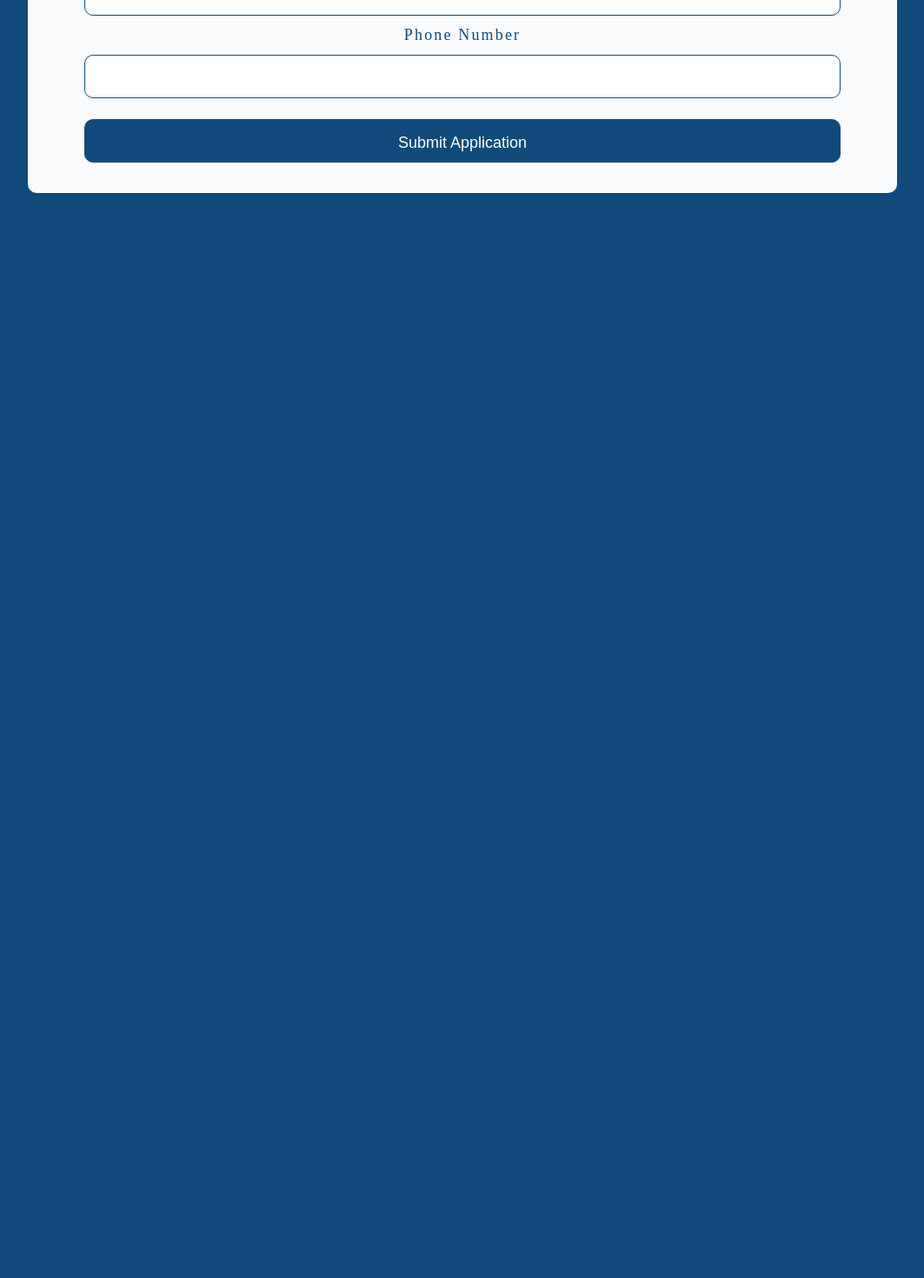
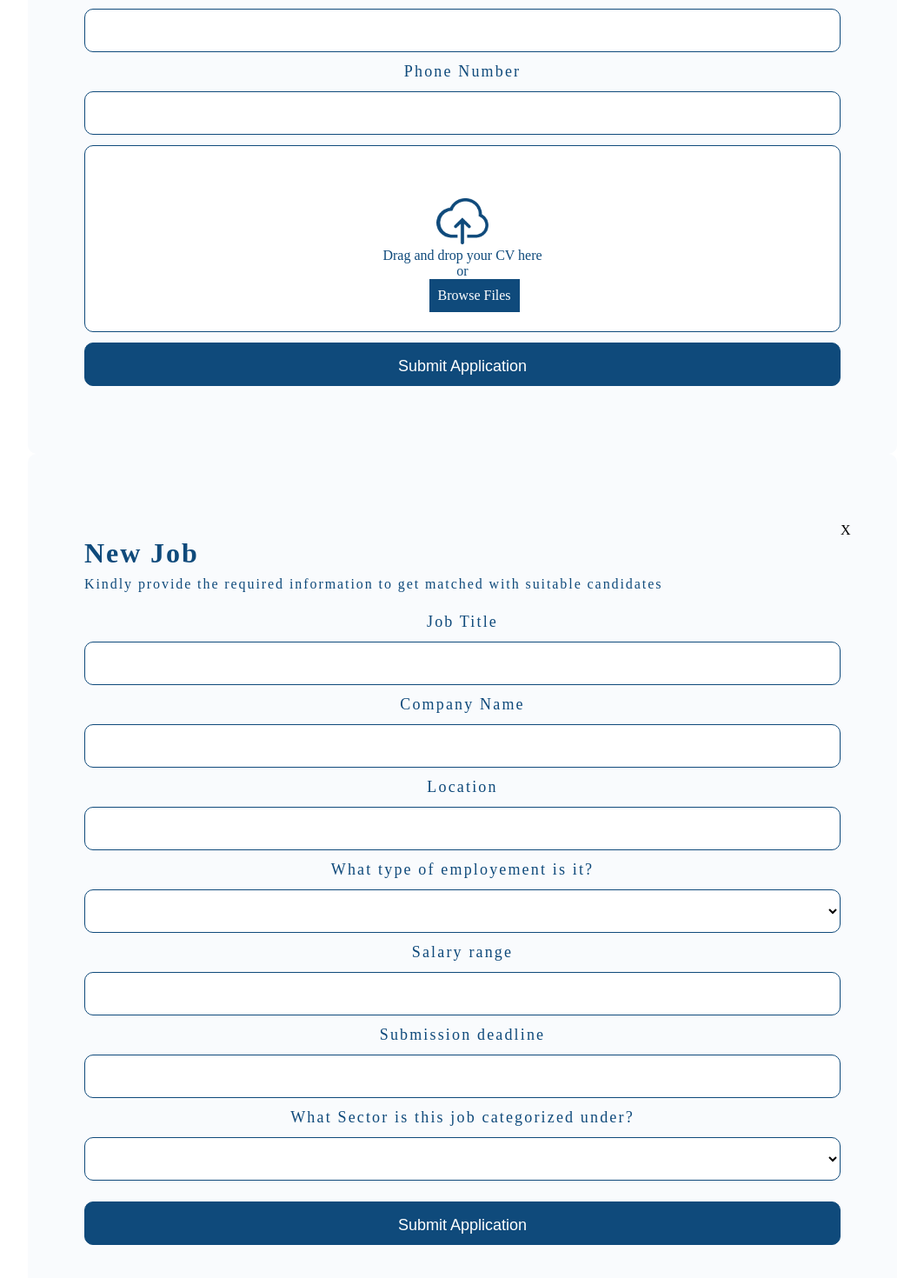
Before and after one commit to chiomaT/Decagon-week8-task, a React (Create React App) app in the folder job-app/: page / in a window 1280 px wide. Shown: the part 478-1948 px from the top of the page at 87% size, without its empty margins (108-1171 px from the left). Before the commit the page ends 800 px from the top, so only its background shows below. Built offline with nearby package versions, Linux system fonts and the light colour scheme.

Commit message:
job creation feature

```diff
--- a/job-app/src/App.js
+++ b/job-app/src/App.js
@@ -1,11 +1,13 @@
 import React from 'react';
 import ApplicationForm from './Components/ApplicationForm'
+import JobApplications from "./Components/JobCreationForm"
 import './App.css';
 
 function App() {
   return (
     <div className="App">
       <ApplicationForm />
+      <JobApplications />
     </div>
   );
 }
--- a/job-app/src/Components/ApplicationForm.js
+++ b/job-app/src/Components/ApplicationForm.js
@@ -1,14 +1,13 @@
 import React from 'react';
-// import { FontAwesomeIcon } from '@fortawesome/react-fontawesome';
-// import { solid, regular, brands } from '@fortawesome/fontawesome-svg-core/import.macro'
+import Imgg from "../Images/upload icon.png"
 
 const application = () => {
   return (
     <div className="container">
       <form className="Application-Form">
-      <div className="form-delete">
-        <p className="form-actions">X</p>
-      </div>
+        <div className="form-delete">
+          <p className="form-actions">X</p>
+        </div>
         <div className="form-header">
           <h1 className="title">
             Front End Developer
@@ -24,8 +23,15 @@ const application = () => {
         <label for="Location">Location</label>
         <input className="location" type="text" />
         <label for="Phone Number">Phone Number</label>
-        <input className="phoneNumber" type="phone" />
-        <div />
+        <input className="phoneNumber" type="tel" />
+        <div className = "upload">
+          <img src={Imgg} alt="upload image"></img>
+          <p className="cv-content">Drag and drop your CV here</p>
+          <p className="cv-option">or</p>
+          <div className="cv-files">
+          <p className="cv-upload"><a href=''>Browse Files</a></p>
+          </div>
+        </div>
         <input className="Application-btn" type="submit" value="Submit Application" />
       </form>
     </div>
--- /dev/null
+++ b/job-app/src/Components/JobCreationForm.js
@@ -0,0 +1,62 @@
+import React from 'react';
+
+const jobApplications = () => {
+  return (
+    <div className="container">
+      <form className="Application-Form">
+        <div className="form-delete">
+          <p className="form-actions">X</p>
+        </div>
+        <div className="form-header">
+          <h1 className="title">
+          New Job
+          </h1>
+          <p>Kindly provide the required information to get matched with suitable candidates</p>
+        </div>
+        <label for="Job Title">Job Title</label>
+        <input className="firstName" type="text" />
+        <label for="Company Name">Company Name</label>
+        <input className="lastName" type="text" />
+        <label for="Location">Location</label>
+        <input className="email" type="text" />
+        <label for="Location">What type of employement is it?</label>
+        <select name="cars" id="employment">
+          <option value="Empty"></option>
+          <option value="Full Time">Full Time</option>
+          <option value="Part Time">Part Time</option>
+          <option value="Remote">Remote</option>
+          <option value="Contract">Contract</option>
+        </select>
+        <label for="Salary range">Salary range</label>
+        <input className="phoneNumber" type="tel" />
+        <label for="Submission deadline">Submission deadline</label>
+        <input className="phoneNumber" type="tel" />
+        <label for="Submission deadline">What Sector is this job categorized under?</label>
+        <select name="cars" id="employment">
+          <option value="Empty"></option>
+          <option value="Advertising and marketing">Advertising and marketing</option>
+          <option value="Aerospace">Aerospace</option>
+          <option value="Agriculture">Agriculture</option>
+          <option value="Computer and technology">Computer and technology</option>
+          <option value="Construction">Construction</option>
+          <option value="Education">Education</option>
+          <option value="Energy">Energy</option>
+          <option value="Fashion">Fashion</option>
+          <option value="Finance and economic">Finance and economic</option>
+          <option value="Food and beverage">Food and beverage</option>
+          <option value="Health care">Health care</option>
+          <option value="Hospitality">Hospitality</option>
+          <option value="Manufacturing">Manufacturing</option>
+          <option value="Media and news">Media and news</option>
+          <option value="Mining">Mining</option>
+          <option value="Pharmaceutical">Pharmaceutical</option>
+          <option value="Telecommunication">Telecommunication</option>
+          <option value="Transportation">Transportation</option>
+        </select>
+        <input className="Application-btn" type="submit" value="Submit Application" />
+      </form>
+    </div>
+  )
+}
+
+export default jobApplications;
--- a/job-app/src/index.css
+++ b/job-app/src/index.css
@@ -5,13 +5,13 @@
 }
 
 body {
-  background: #0F4A7B;
+  /* background: #0F4A7B; */
 }
 
 .container {
-  margin-top: 5rem;
+  /* margin-top: 2rem; */
   width: 1000px;
-  height: 700px;
+  height: 1000px;
   left: 0px;
   top: 0px;
   background: #F9FBFD;
@@ -70,6 +70,7 @@ body {
   text-align: start;
 }
 
+.container #employment,
 .Application-Form input {
   width: 100%;
   height: 50px;
@@ -79,15 +80,20 @@ body {
   border: 0.5px solid #0F4A7B;
   box-sizing: border-box;
   border-radius: 10px;
-  /* Inside auto layout */
   flex: none;
   order: 1;
   flex-grow: 0;
   margin: 12px 0px;
 }
 
+.container #employment,
+input[type="tel"],
+input[type="location"],
+input[type="email"],
 input[type="text"] {
-  font-size: 80px !important;
+  font-size: 20px !important;
+  padding: 0 40px;
+  font-weight: lighter;
 }
 
 .Application-Form .Application-btn {
@@ -97,9 +103,51 @@ input[type="text"] {
   color: #FFFFFF;
 }
 
+.container .upload {
+  left: 0%;
+  right: 0%;
+  top: 0%;
+  bottom: 0%;
+  background: #FFFFFF;
+  border: 1px solid #0F4A7B;
+  box-sizing: border-box;
+  border-radius: 10px;
+  padding: 60px;
+  color: #0F4A7B;
+}
+
+.upload img {
+  width: 60px;
+}
+
+.upload .cv-files {
+  background: #0F4A7B;
+  position: absolute;
+  left: 47%;
+  padding: 10px;
+}
+
+.upload .cv-files a {
+  text-decoration: none;
+  color: #fff;
+}
+
+.upload .cv-files a:hover {
+  text-decoration: none;
+  color: #fff;
+}
+
+.upload .cv-options {
+  padding-bottom: 10px;
+}
+
+.upload .cv-upload {
+
+}
+
 @media screen and (max-width: 768px) {
   .container {
-    margin-top: 3rem;
+    /* margin-top: 3rem; */
     width: 400px;
     height: 700px;
   }
```
Also changed, not shown: job-app/src/Images/upload icon.png (added), 1 other file (tests, documents, lock files or other folders).
